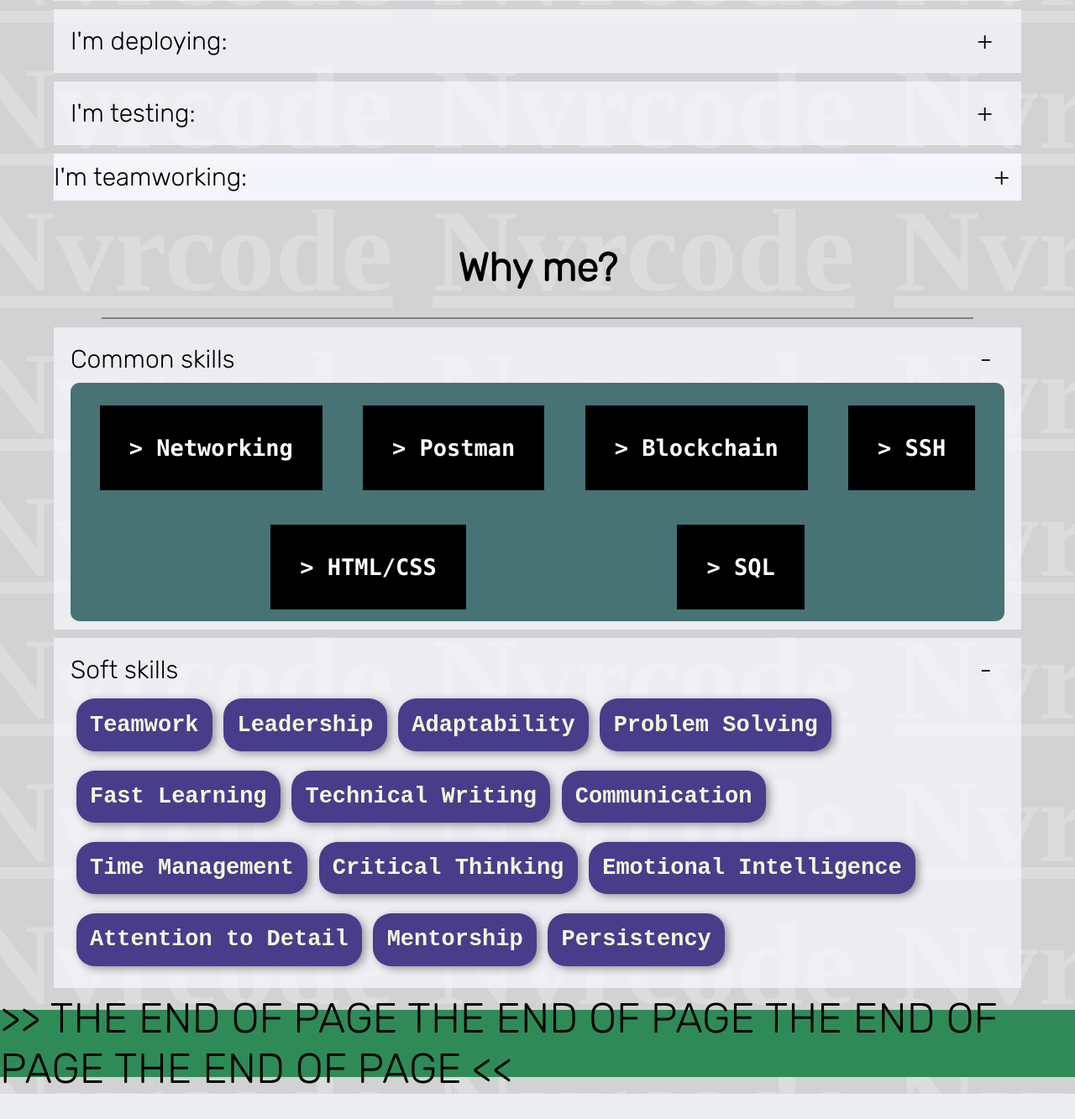
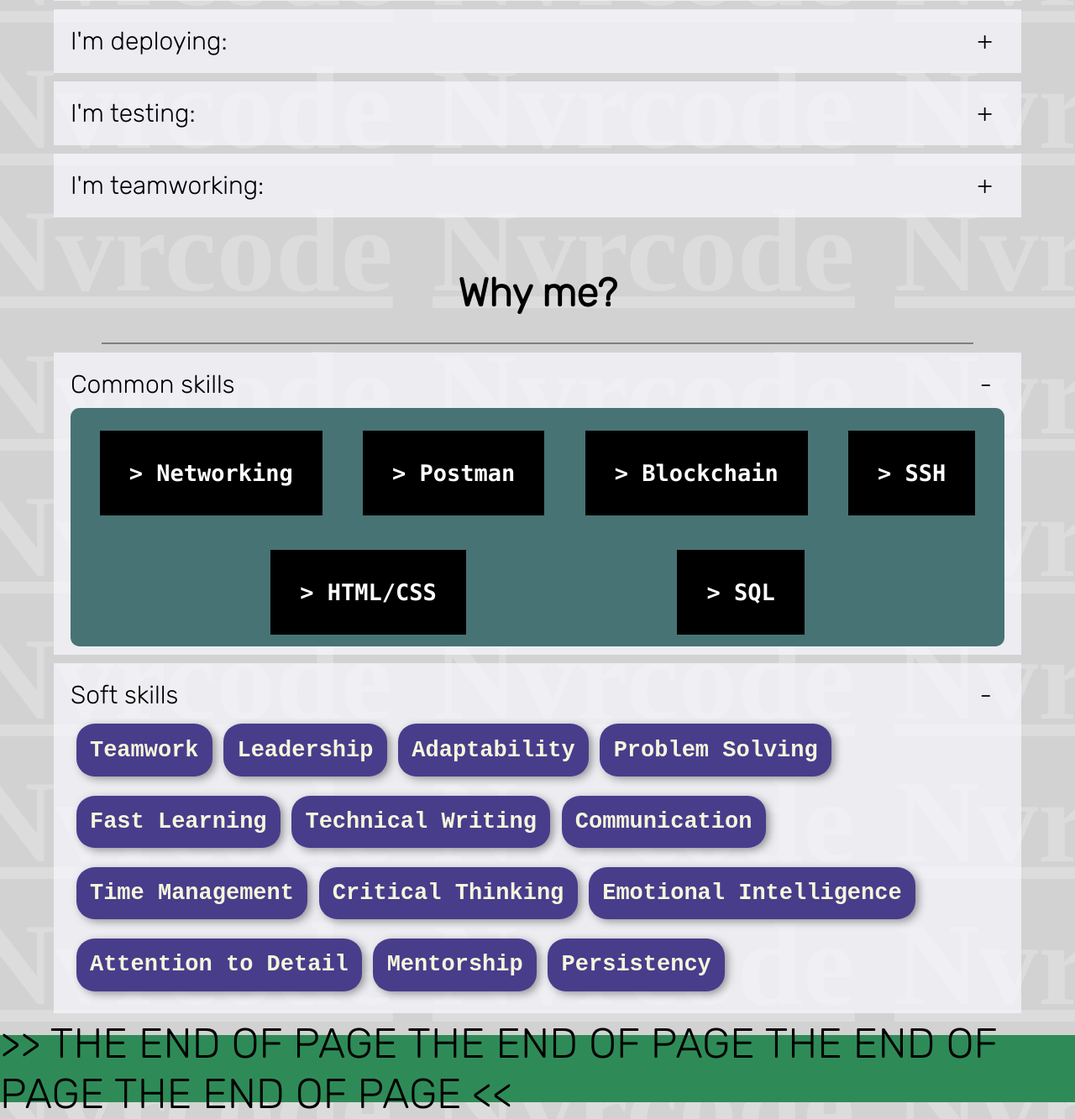
Before and after one commit to Dalenir/SelfPage, a FastAPI app: page / in a window 1280 px wide. Shown: the part 3244-4577 px from the top of the page at 84% size. Before the commit the page ends 4547 px from the top, so only its background shows below. Run offline with FastAPI, Linux system fonts and the light colour scheme; parts of the project's set-up code (start-up, migrations or seed data) failed here and were passed over; some libraries are stand-ins or nearby versions.

Commit message:
Update index.html

```diff
--- a/API/templates/index.html
+++ b/API/templates/index.html
@@ -6,7 +6,7 @@
         <link href="{{ url_for('static', path='collps.css') }}" rel="stylesheet">
         <link href="{{ url_for('static', path='pretty_buttons.css') }}" rel="stylesheet">
 
-
+        <meta name="viewport" content="width=750, initial-scale=1" />
         <link href='https://unpkg.com/css.gg@2.0.0/icons/css/share.css' rel='stylesheet'>
         <link href='https://unpkg.com/css.gg@2.0.0/icons/css/code-slash.css' rel='stylesheet'>
         <link href='https://unpkg.com/css.gg@2.0.0/icons/css/play-button-o.css' rel='stylesheet'>
@@ -87,7 +87,8 @@
                         </div>
                         </div>
                         <div class="back_contaiter">
-                        <div class="back_contaiter">
+                            <div class="container">
+
                           <div class="label">I'm teamworking:</div>
                           <div class="content">
                             {% for item in PlayerData.TeamManagement %}
@@ -103,7 +104,6 @@
                           </div>
                         </div>
                         </div>
-
                     </div>
 
                 </div>
```
